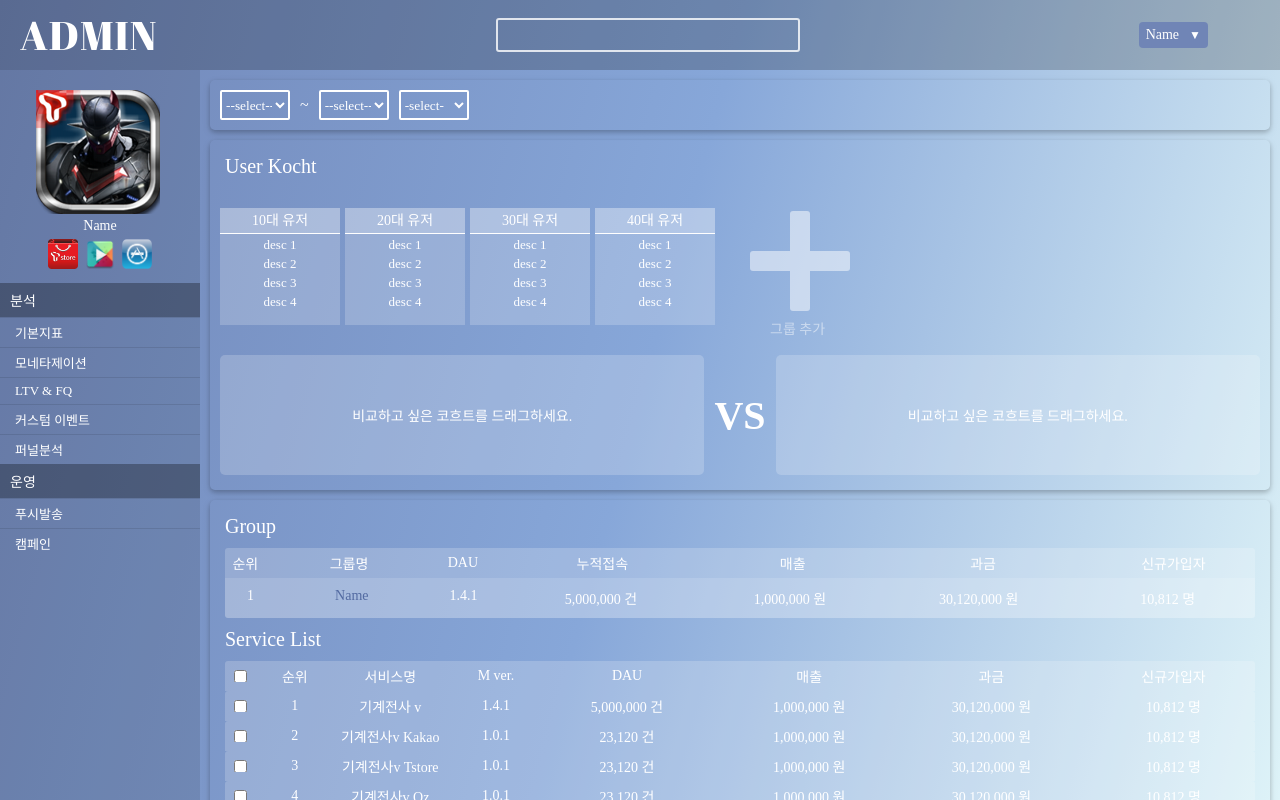
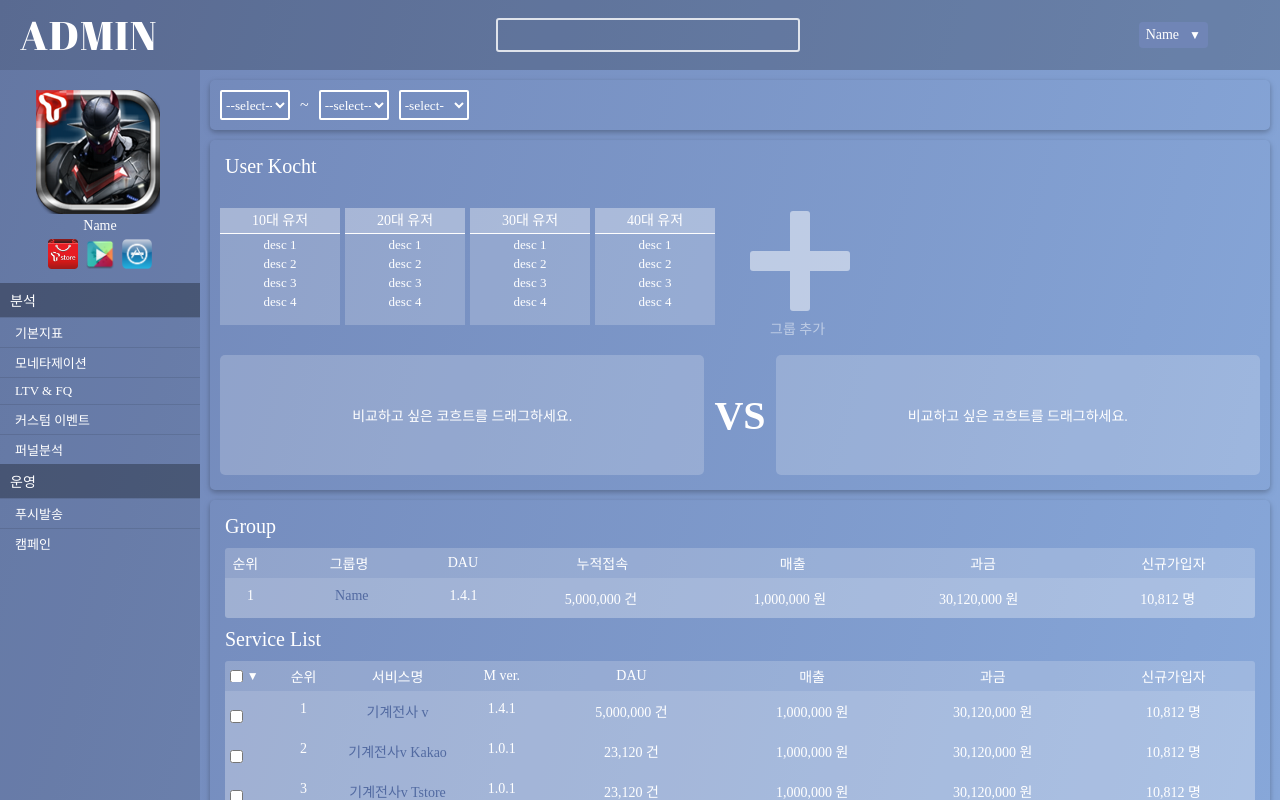
Before and after one commit to alliejang99/layout, a React (Create React App) app: page / in a window 1280 px wide. Built offline with nearby package versions, Linux system fonts and the light colour scheme; some icons are missing; a web font is replaced by a local one.

Commit message:
2021.03.11

```diff
--- /dev/null
+++ b/src/components/contents/Exaple.js
@@ -0,0 +1,35 @@
+import React from "react";
+// const arr = [10,100,514,200];
+// console.log(arr);
+// 오름차순 정렬
+// arr.sort((a, b) => a - b);
+
+// 내림차순 정렬
+// arr.sort((a, b) => b - a);
+
+
+export default class Example extends React.Component {
+    constructor(props) {
+        super(props);
+        this.state = {isToggleOn: true};
+
+        this.handleClick = this.handleClick.bind(this);
+    }
+
+    handleClick() {
+        this.setState(prevState => ({
+            isToggleOn: !prevState.isToggleOn
+        }));
+    }
+
+    render() {
+        return (
+            <button
+                className="btnIconSort"
+                onClick={this.handleClick}
+            >
+                {this.state.isToggleOn ? "▼" : "▲"}
+            </button>
+        );
+    }
+}
--- a/src/components/contents/Service.js
+++ b/src/components/contents/Service.js
@@ -1,4 +1,5 @@
 import React, { useState, useEffect } from "react";
+import Example from "./Exaple";
 
 function Service() {
     const [serviceState, setServeState] = useState([]);
@@ -49,7 +50,7 @@ function Service() {
 
         setServeState(
             serviceState.map(d=>{
-                return{
+                return {
                     select: false,
                     id: d.id,
                     num: d.num,
@@ -62,7 +63,7 @@ function Service() {
                 };
             })
         );
-    }, [])
+    }, []);
 
     return (
         <section className="serviceList">
@@ -82,6 +83,7 @@ function Service() {
                                 );
                             }}
                         />
+                        <Example />
                     </li>
                     <li className="num">순위</li>
                     <li className="serveN">서비스명</li>
@@ -92,7 +94,7 @@ function Service() {
                     <li className="sum4">신규가입자</li>
                 </ul>
                 {serviceState.map((d)=>(
-                        <ul className="boardTit" key = {d.id}>
+                    <ul className="boardTxt" key = {d.id}>
                         <li className="clickBox">
                             <input
                                 onChange={event => {
@@ -100,7 +102,7 @@ function Service() {
                                     setServeState(
                                         serviceState.map(data => {
                                             if (d.id === data.id) {
-                                                    data.select = checked;
+                                                data.select = checked
                                             }
                                             return data;
                                         })
@@ -109,6 +111,7 @@ function Service() {
                                 type="checkbox"
                                 checked={d.select}
                             />
+                            <div className="iconSort"></div>
                         </li>
                         <li className="num">{d.num}</li>
                         <li className="serveN">{d.serveN}</li>
--- a/src/scss/_base.scss
+++ b/src/scss/_base.scss
@@ -8,7 +8,7 @@ html,
 body {
 	position: relative;
     overflow-x: hidden;
-	background-image: linear-gradient(-255deg, #7085B6 0%, #87A7D9 50%, #DEF3F8 100%);
+	background-image: linear-gradient(-255deg, #7085B6 0%, #87A7D9 100%);
 	width: 100%;
     height: 100vh;
 }
@@ -49,7 +49,7 @@ a {
 
 /***** common *****/
 .clickBox {
-    flex: 0 0 2%;
+    flex: 0 0 3%;
 }
 .num {
     flex: 0 0 3%;
--- a/src/scss/_layout.scss
+++ b/src/scss/_layout.scss
@@ -543,11 +543,18 @@
     width: 12px;
     height: 12px;
 
+    .btnIconSort {
+        width: 15px;
+        height: 15px;
+        margin-left: 2px;
+        font-size: 12px;
+        color: #fff;
+        cursor: pointer;
+    }
     .iconSort {
         width: 15px;
         height: 15px;
-        font-size: 12px;
-        color: #fff;
+        margin-left: 2px;
     }
 }
 /***** basic *****/
```
Also changed, not shown: src/components/contents/ServiceScript.js (deleted, +0 -20 lines), 1 other file (tests, documents, lock files or other folders). Lines whose indentation alone changed are shown as unchanged.
